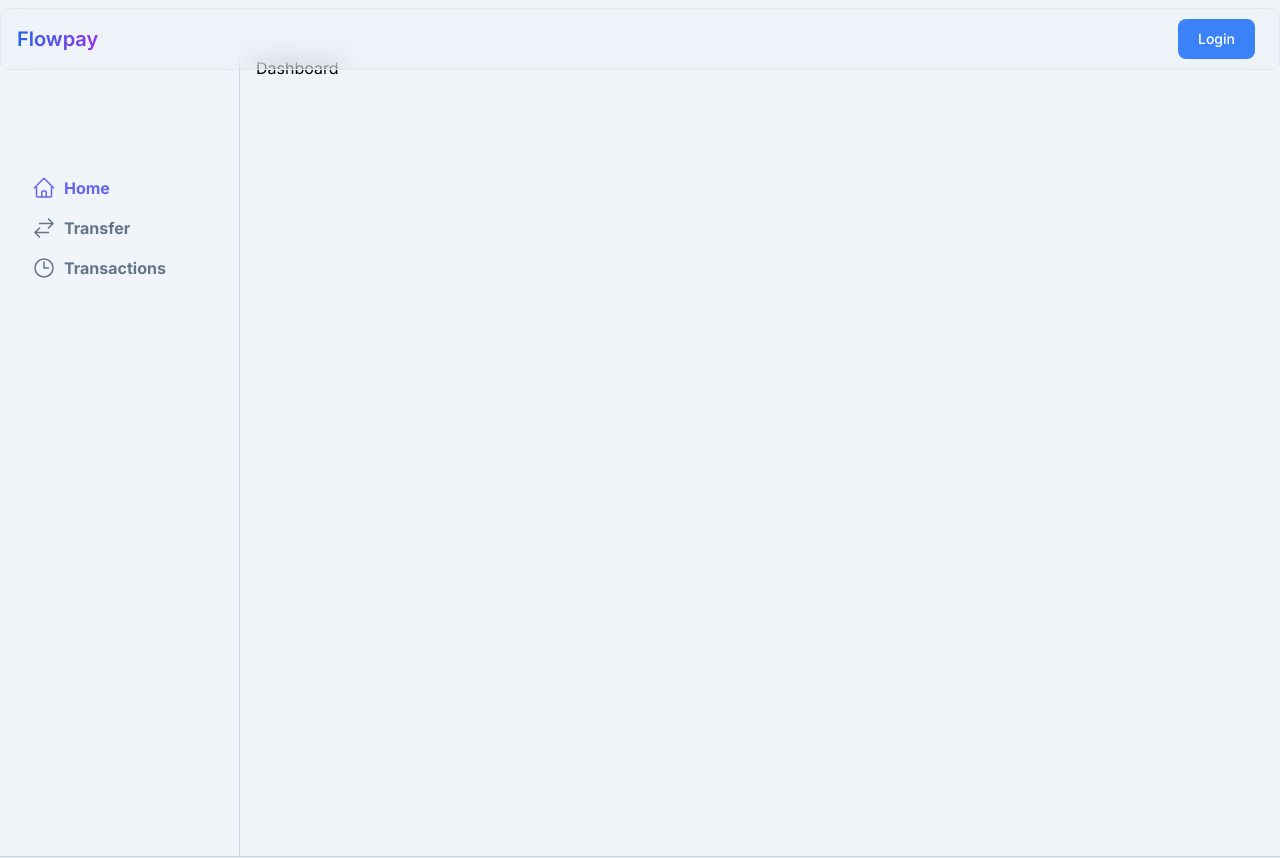
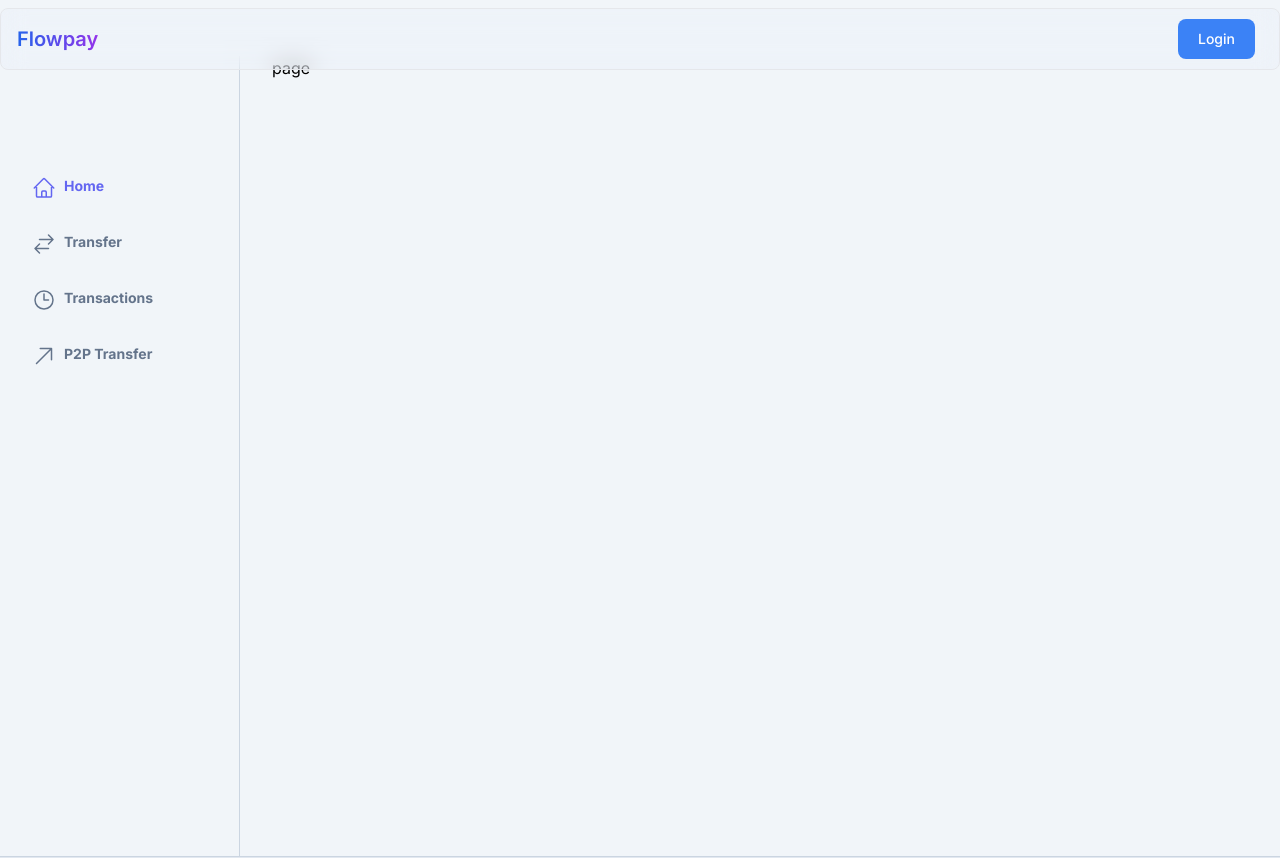
Before and after one commit to Jyot-Pandya/payora-app, a Next.js app in the folder apps/user-app/: page /dashboard in a window 1280 px wide. Shown: the top 858 px of the page. Built offline with nearby package versions, Linux system fonts and the light colour scheme; no server answers.

Commit message:
feat: enhance dashboard layout and add P2P transfer page with updated sidebar items

```diff
--- a/apps/user-app/app/(dashboard)/dashboard/page.tsx
+++ b/apps/user-app/app/(dashboard)/dashboard/page.tsx
@@ -1,3 +1,7 @@
-export default function () {
-  return <div>Dashboard</div>;
-}
+import React from "react";
+
+const page = () => {
+  return <div>page</div>;
+};
+
+export default page;
--- a/apps/user-app/app/(dashboard)/layout.tsx
+++ b/apps/user-app/app/(dashboard)/layout.tsx
@@ -1,5 +1,4 @@
 import { SidebarItem } from "../../components/SiderBarItem";
-
 
 export default function Layout({
   children,
@@ -8,8 +7,8 @@ export default function Layout({
 }): JSX.Element {
   return (
     <div className="flex pt-14 bg-slate-100 overflow-hidden">
-      <div className=" w-44 md:w-60 border-r border-slate-300 min-h-screen mr-4 pt-28 ]">
-        <div>
+      <div className=" w-32 md:w-60 border-r border-slate-300 min-h-screen pt-28 md:mr-8 mr-4 ]">
+        <div className="flex flex-col gap-4">
           <SidebarItem href={"/dashboard"} title="Home" icon={<HomeIcon />} />
 
           <SidebarItem
@@ -21,6 +20,12 @@ export default function Layout({
             href={"/transactions"}
             title="Transactions"
             icon={<TransactionsIcon />}
+          />
+
+          <SidebarItem
+            href={"/p2p"}
+            title="P2P Transfer"
+            icon={<P2PIcon />}
           />
         </div>
       </div>
@@ -37,7 +42,7 @@ function HomeIcon() {
       viewBox="0 0 24 24"
       strokeWidth="1.5"
       stroke="currentColor"
-      className="w-6 h-6"
+      className="w-4 h-4 md:w-6 md:h-6"
     >
       <path
         strokeLinecap="round"
@@ -55,7 +60,7 @@ function TransferIcon() {
       viewBox="0 0 24 24"
       strokeWidth="1.5"
       stroke="currentColor"
-      className="w-6 h-6"
+      className="w-4 h-4 md:w-6 md:h-6"
     >
       <path
         strokeLinecap="round"
@@ -74,7 +79,7 @@ function TransactionsIcon() {
       viewBox="0 0 24 24"
       strokeWidth="1.5"
       stroke="currentColor"
-      className="w-6 h-6"
+      className="w-4 h-4 md:w-6 md:h-6"
     >
       <path
         strokeLinecap="round"
@@ -84,3 +89,22 @@ function TransactionsIcon() {
     </svg>
   );
 }
+
+function P2PIcon() {
+  return (
+    <svg
+      xmlns="http://www.w3.org/2000/svg"
+      fill="none"
+      viewBox="0 0 24 24"
+      strokeWidth="1.5"
+      stroke="currentColor"
+     className="w-4 h-4 md:w-6 md:h-6"
+    >
+      <path
+        strokeLinecap="round"
+        strokeLinejoin="round"
+        d="m4.5 19.5 15-15m0 0H8.25m11.25 0v11.25"
+      />
+    </svg>
+  );
+}
--- /dev/null
+++ b/apps/user-app/app/(dashboard)/p2p/page.tsx
@@ -0,0 +1,5 @@
+export default function () {
+    return <div
+    className="mt-20"
+    >P2P</div>;
+  }
--- a/apps/user-app/components/SiderBarItem.tsx
+++ b/apps/user-app/components/SiderBarItem.tsx
@@ -17,14 +17,14 @@ export const SidebarItem = ({
 
   return (
     <div
-      className={`flex ${selected ? "text-indigo-500" : "text-slate-500"} cursor-pointer  p-2 md:pl-8 pl-6  w-svw`}
+      className={`flex ${selected ? "text-indigo-500" : "text-slate-500"} cursor-pointer  p-2 md:pl-8   w-svw`}
       onClick={() => {
         router.push(href);
       }}
     >
-      <div className="pr-2">{icon}</div>
+      <div className="pr-1 md:pr-2">{icon}</div>
       <div
-        className={`md:font-bold ${selected ? "text-indigo-500" : "text-slate-500"} font-semibold`}
+        className={`md:font-bold ${selected ? "text-indigo-500" : "text-slate-500"} font-semibold text-sm `}
       >
         {title}
       </div>
```
